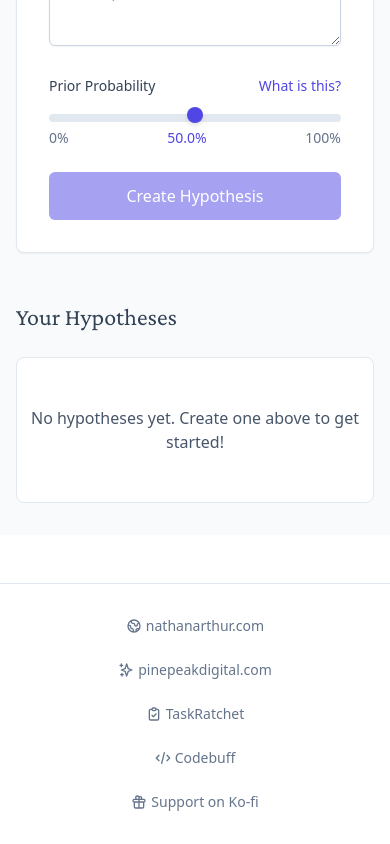
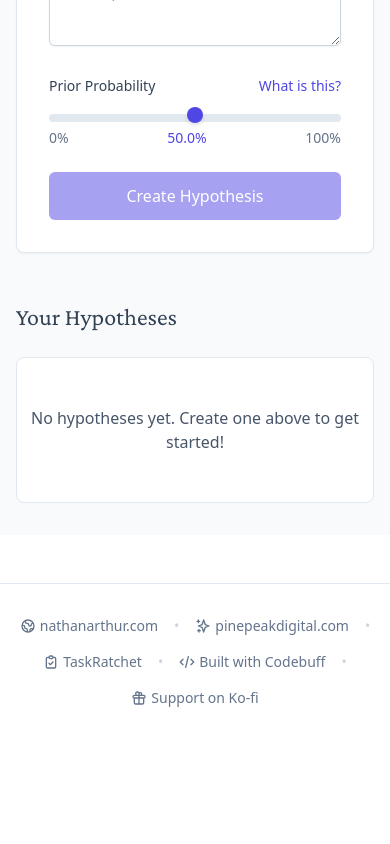
Before and after one commit to narthur/bayes, a SvelteKit app: page / in a window 390 px wide. Shown: the part 609-1453 px from the top of the page. After the commit the page ends 1349 px from the top, so only its background shows below. Built offline with nearby package versions, Linux system fonts and the light colour scheme.

Commit message:
Update +layout.svelte

```diff
--- a/src/routes/+layout.svelte
+++ b/src/routes/+layout.svelte
@@ -1,5 +1,5 @@
 <script>
-  import "../app.css";
+	import '../app.css';
 </script>
 
 <div class="min-h-screen flex flex-col">
@@ -9,63 +9,88 @@
 
 	<footer class="bg-white border-t border-slate-200 py-8 mt-12">
 		<div class="max-w-4xl mx-auto px-4">
-      <div class="flex flex-col sm:flex-row items-center justify-center gap-6 text-sm text-slate-500">
+			<div class="flex flex-wrap justify-center gap-4 text-sm text-slate-500">
 				<a
 					href="https://nathanarthur.com"
 					target="_blank"
 					rel="noopener noreferrer"
-          class="hover:text-indigo-600 transition-colors flex items-center gap-1"
+					class="hover:text-indigo-600 transition-colors flex items-center gap-1 whitespace-nowrap"
 				>
-          <svg class="w-4 h-4" fill="none" stroke="currentColor" viewBox="0 0 24 24">
-            <path stroke-linecap="round" stroke-linejoin="round" stroke-width="2" d="M3.055 11H5a2 2 0 012 2v1a2 2 0 002 2 2 2 0 012 2v2.945M8 3.935V5.5A2.5 2.5 0 0010.5 8h.5a2 2 0 012 2 2 2 0 104 0 2 2 0 012-2h1.064M15 20.488V18a2 2 0 012-2h3.064M21 12a9 9 0 11-18 0 9 9 0 0118 0z" />
+					<svg class="w-4 h-4 flex-shrink-0" fill="none" stroke="currentColor" viewBox="0 0 24 24">
+						<path
+							stroke-linecap="round"
+							stroke-linejoin="round"
+							stroke-width="2"
+							d="M3.055 11H5a2 2 0 012 2v1a2 2 0 002 2 2 2 0 012 2v2.945M8 3.935V5.5A2.5 2.5 0 0010.5 8h.5a2 2 0 012 2 2 2 0 104 0 2 2 0 012-2h1.064M15 20.488V18a2 2 0 012-2h3.064M21 12a9 9 0 11-18 0 9 9 0 0118 0z"
+						/>
 					</svg>
 					nathanarthur.com
 				</a>
-        <span class="hidden sm:inline text-slate-300">•</span>
+				<span class="text-slate-300">•</span>
 				<a
 					href="https://pinepeakdigital.com"
 					target="_blank"
 					rel="noopener noreferrer"
-          class="hover:text-indigo-600 transition-colors flex items-center gap-1"
+					class="hover:text-indigo-600 transition-colors flex items-center gap-1 whitespace-nowrap"
 				>
-          <svg class="w-4 h-4" fill="none" stroke="currentColor" viewBox="0 0 24 24">
-            <path stroke-linecap="round" stroke-linejoin="round" stroke-width="2" d="M5 3v4M3 5h4M6 17v4m-2-2h4m5-16l2.286 6.857L21 12l-5.714 2.143L13 21l-2.286-6.857L5 12l5.714-2.143L13 3z" />
+					<svg class="w-4 h-4 flex-shrink-0" fill="none" stroke="currentColor" viewBox="0 0 24 24">
+						<path
+							stroke-linecap="round"
+							stroke-linejoin="round"
+							stroke-width="2"
+							d="M5 3v4M3 5h4M6 17v4m-2-2h4m5-16l2.286 6.857L21 12l-5.714 2.143L13 21l-2.286-6.857L5 12l5.714-2.143L13 3z"
+						/>
 					</svg>
 					pinepeakdigital.com
 				</a>
-        <span class="hidden sm:inline text-slate-300">•</span>
+				<span class="text-slate-300">•</span>
 				<a
 					href="https://taskratchet.com"
 					target="_blank"
 					rel="noopener noreferrer"
-          class="hover:text-indigo-600 transition-colors flex items-center gap-1"
+					class="hover:text-indigo-600 transition-colors flex items-center gap-1 whitespace-nowrap"
 				>
-          <svg class="w-4 h-4" fill="none" stroke="currentColor" viewBox="0 0 24 24">
-            <path stroke-linecap="round" stroke-linejoin="round" stroke-width="2" d="M9 5H7a2 2 0 00-2 2v12a2 2 0 002 2h10a2 2 0 002-2V7a2 2 0 00-2-2h-2M9 5a2 2 0 002 2h2a2 2 0 002-2M9 5a2 2 0 012-2h2a2 2 0 012 2m-6 9l2 2 4-4" />
+					<svg class="w-4 h-4 flex-shrink-0" fill="none" stroke="currentColor" viewBox="0 0 24 24">
+						<path
+							stroke-linecap="round"
+							stroke-linejoin="round"
+							stroke-width="2"
+							d="M9 5H7a2 2 0 00-2 2v12a2 2 0 002 2h10a2 2 0 002-2V7a2 2 0 00-2-2h-2M9 5a2 2 0 002 2h2a2 2 0 002-2M9 5a2 2 0 012-2h2a2 2 0 012 2m-6 9l2 2 4-4"
+						/>
 					</svg>
 					TaskRatchet
 				</a>
-        <span class="hidden sm:inline text-slate-300">•</span>
+				<span class="text-slate-300">•</span>
 				<a
 					href="https://codebuff.com/referrals/ref-6d348d54-80f1-4155-903b-2cc6c57dd12f"
 					target="_blank"
 					rel="noopener noreferrer"
-          class="hover:text-indigo-600 transition-colors flex items-center gap-1"
+					class="hover:text-indigo-600 transition-colors flex items-center gap-1 whitespace-nowrap"
 				>
-          <svg class="w-4 h-4" fill="none" stroke="currentColor" viewBox="0 0 24 24">
-            <path stroke-linecap="round" stroke-linejoin="round" stroke-width="2" d="M10 20l4-16m4 4l4 4-4 4M6 16l-4-4 4-4" />
+					<svg class="w-4 h-4 flex-shrink-0" fill="none" stroke="currentColor" viewBox="0 0 24 24">
+						<path
+							stroke-linecap="round"
+							stroke-linejoin="round"
+							stroke-width="2"
+							d="M10 20l4-16m4 4l4 4-4 4M6 16l-4-4 4-4"
+						/>
 					</svg>
-          Codebuff
+					Built with Codebuff
 				</a>
-        <span class="hidden sm:inline text-slate-300">•</span>
+				<span class="text-slate-300">•</span>
 				<a
 					href="https://ko-fi.com/narthur"
 					target="_blank"
 					rel="noopener noreferrer"
-          class="hover:text-indigo-600 transition-colors flex items-center gap-1"
+					class="hover:text-indigo-600 transition-colors flex items-center gap-1 whitespace-nowrap"
 				>
-          <svg class="w-4 h-4" fill="none" stroke="currentColor" viewBox="0 0 24 24">
-            <path stroke-linecap="round" stroke-linejoin="round" stroke-width="2" d="M12 8v13m0-13V6a2 2 0 112 2h-2zm0 0V5.5A2.5 2.5 0 109.5 8H12zm-7 4h14M5 12a2 2 0 110-4h14a2 2 0 110 4M5 12v7a2 2 0 002 2h10a2 2 0 002-2v-7" />
+					<svg class="w-4 h-4 flex-shrink-0" fill="none" stroke="currentColor" viewBox="0 0 24 24">
+						<path
+							stroke-linecap="round"
+							stroke-linejoin="round"
+							stroke-width="2"
+							d="M12 8v13m0-13V6a2 2 0 112 2h-2zm0 0V5.5A2.5 2.5 0 109.5 8H12zm-7 4h14M5 12a2 2 0 110-4h14a2 2 0 110 4M5 12v7a2 2 0 002 2h10a2 2 0 002-2v-7"
+						/>
 					</svg>
 					Support on Ko-fi
 				</a>
```
Lines whose indentation alone changed are shown as unchanged.
